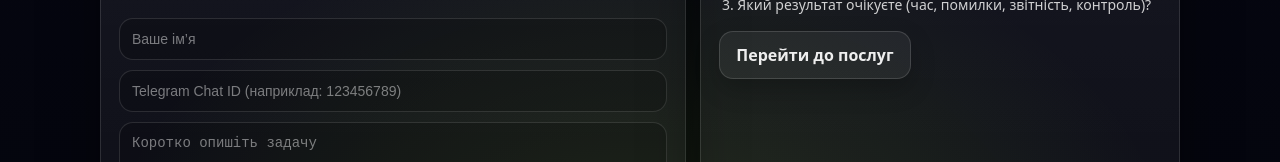
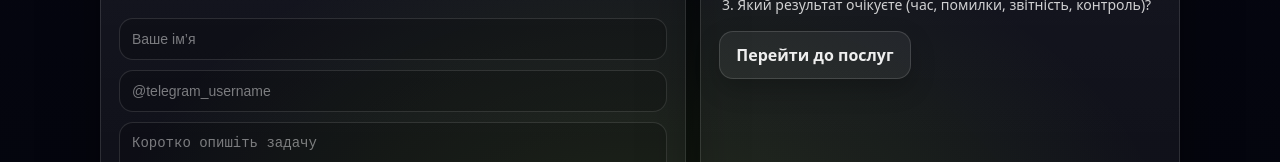
Before and after one commit to bogdanharpoonn-eng/big-dnipro, a plain HTML site: page index.html in a window 1280 px wide. Shown: the part 2123-2285 px from the top of the page. Drawn offline with Linux system fonts and the light colour scheme.

Commit message:
index.html

```diff
--- a/index.html
+++ b/index.html
@@ -620,7 +620,7 @@
 
           <form id="contactForm" class="mini-form">
             <input class="field" type="text" name="name" placeholder="Ваше ім’я" required>
-            <input class="field" type="text" name="tg_chat_id" placeholder="Telegram Chat ID (наприклад: 123456789)" required>
+            <input class="field" type="text" name="username" placeholder="@telegram_username" required>
             <textarea class="field" name="task" placeholder="Коротко опишіть задачу" rows="3" required></textarea>
 
             <button class="btn btn-primary" id="submitBtn" type="submit">
```
